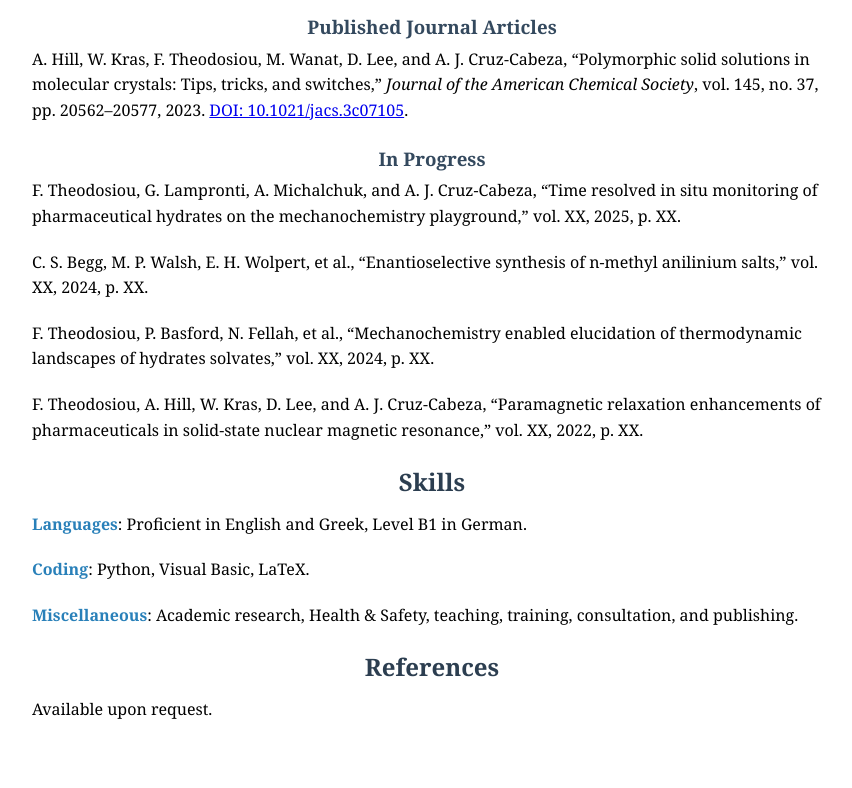
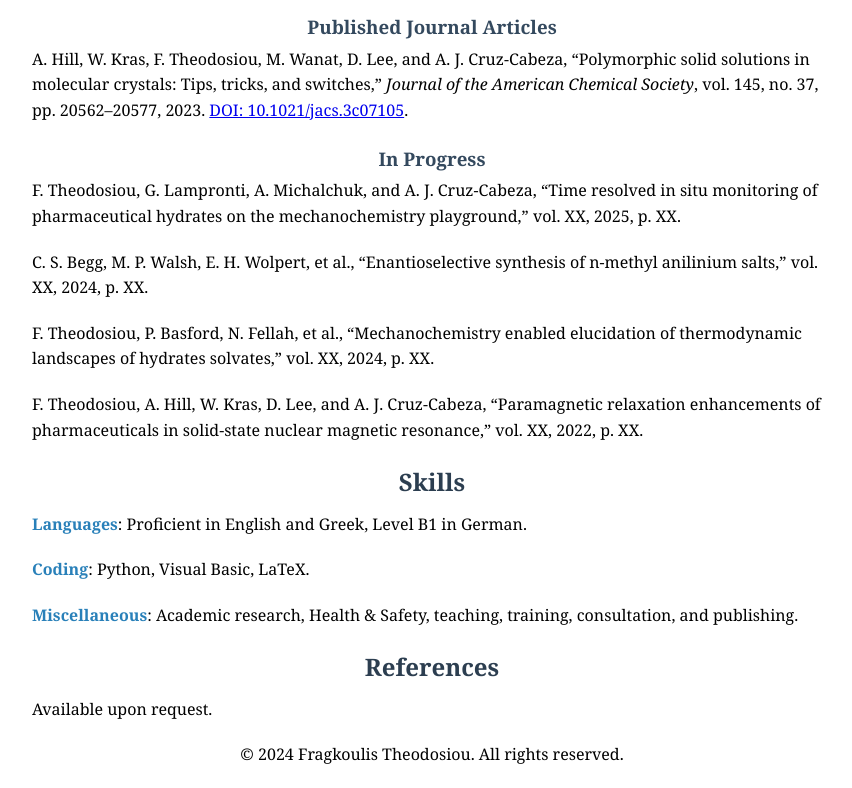
Before and after one commit to FrankTheodosiou/franktheo, a plain HTML site: page index.html in a window 1280 px wide. Shown: the part 2917-3705 px from the top of the page, without its empty margins (208-1060 px from the left). Before the commit the page ends 3659 px from the top, so only its background shows below. Drawn offline with Linux system fonts and the light colour scheme.

Commit message:
Update index.html

```diff
--- a/index.html
+++ b/index.html
@@ -197,5 +197,7 @@
         <li>Available upon request.</li>
     </ul>
 
+    <p>&copy; 2024 Fragkoulis Theodosiou. All rights reserved.</p>
+
 </body>
 </html>
```
